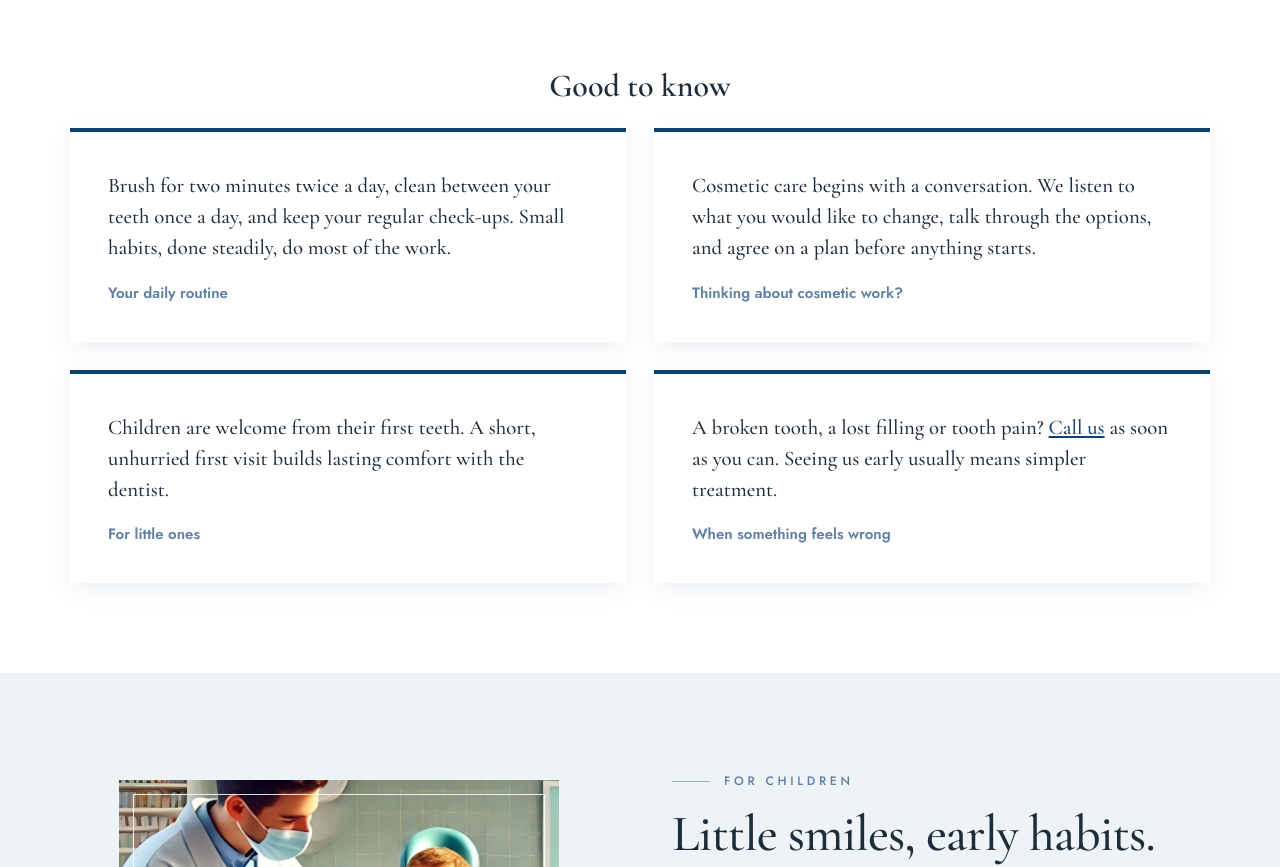
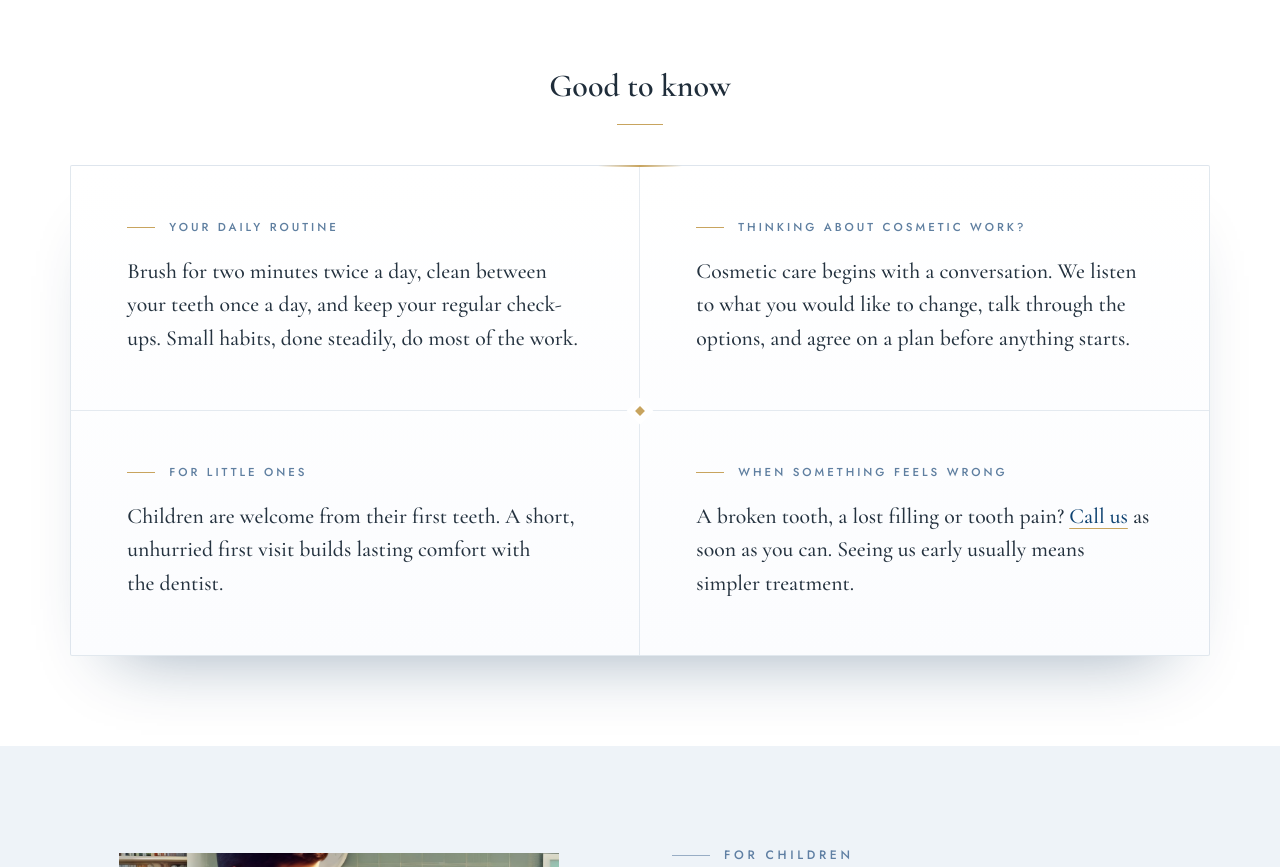
Before and after one commit to estarobi50/digitalculture-design-projects, a plain HTML site: page haworth/index.html in a window 1280 px wide. Shown: the part 7331-8198 px from the top of the page. Drawn offline with Linux system fonts and the light colour scheme.

Commit message:
Good to know: editorial panel with hairline grid, gold details, step labels; add DESIGN.md and gold tokens
Co-Authored-By: Claude Sonnet 5.5 <noreply@anthropic.com>
Claude-Session: https://claude.ai/code/session_01SgqbxrAoiYRBSQmimVVoX5

```diff
--- a/haworth/index.html
+++ b/haworth/index.html
@@ -58,6 +58,8 @@
   --slate: #7B9ABC;
   --slate-deep: #5F7FA3;
   --mist: #EEF3F8;
+  --gold: #C8A45E;
+  --gold-deep: #A07F3A;
   --line: #D6E0EB;
   --ink: #1F2D3A;
   --text: #3A4856;
@@ -848,6 +850,30 @@ h2 { letter-spacing: -.018em; }
 }
 @media (max-width: 520px) { .bene li { padding: 16px 16px 16px 22px; gap: 14px; border-radius: 18px 60px 60px 18px; } .bene .n { width: 44px; height: 44px; font-size: 1.3rem; } .bene h4 { font-size: 1.25rem; } }
 @media (prefers-reduced-motion: reduce) { .fp-card img { animation: none; } .bene li:hover { transform: none; } }
+
+/* good to know: editorial panel */
+.subhead-gold { margin-top: clamp(36px, 5vw, 56px); margin-bottom: clamp(26px, 3.4vw, 40px); }
+.subhead-gold::after { content: ""; display: block; width: 46px; height: 1px; background: #C8A45E; margin: 18px auto 0; }
+#articles { position: relative; gap: 0; grid-auto-rows: 1fr; background: linear-gradient(180deg, #fff 0%, #FBFCFE 100%); border: 1px solid rgba(14,66,113,.12); border-radius: 2px; box-shadow: 0 1px 0 #fff inset, 0 40px 70px -46px rgba(10,49,87,.45); }
+#articles::before { content: ""; position: absolute; left: 50%; top: -1px; width: 84px; height: 2px; transform: translateX(-50%); background: linear-gradient(90deg, rgba(200,164,94,0), #C8A45E, rgba(200,164,94,0)); }
+#articles::after { content: ""; position: absolute; left: 50%; top: 50%; width: 7px; height: 7px; background: #C8A45E; transform: translate(-50%, -50%) rotate(45deg); box-shadow: 0 0 0 6px #fff; z-index: 2; }
+#articles .tip { display: flex; flex-direction: column; justify-content: flex-start; gap: 18px; padding: clamp(34px, 4.2vw, 62px) clamp(28px, 4.4vw, 68px); background: transparent; border: 0; border-radius: 0; box-shadow: none; transform: none; transition: background .5s; }
+#articles .tip:hover { transform: none; box-shadow: none; background: rgba(238,243,248,.55); }
+#articles .tip:nth-child(odd) { border-right: 1px solid rgba(14,66,113,.1); }
+#articles .tip:nth-child(-n+2) { border-bottom: 1px solid rgba(14,66,113,.1); }
+#articles .tip figcaption { order: -1; display: flex; align-items: center; gap: 14px; font: 500 .72rem/1.5 var(--sans); letter-spacing: .26em; text-transform: uppercase; color: #5F7FA0; }
+#articles .tip figcaption::before { content: ""; width: 28px; height: 1px; background: #C8A45E; flex: none; }
+#articles .tip p { font: 500 clamp(1.3rem, 1.7vw, 1.55rem)/1.55 var(--serif); color: #24323F; text-wrap: pretty; }
+#articles .tip a { color: var(--navy); text-decoration: underline; text-decoration-color: #C8A45E; text-decoration-thickness: 1px; text-underline-offset: 5px; }
+#articles .tip a:hover { text-decoration-thickness: 2px; }
+@media (max-width: 760px) {
+  #articles { grid-auto-rows: auto; }
+  #articles::after { display: none; }
+  #articles .tip:nth-child(odd) { border-right: 0; }
+  #articles .tip:nth-child(-n+3) { border-bottom: 1px solid rgba(14,66,113,.1); }
+  #articles .tip { padding: 30px 24px; }
+  #articles .tip figcaption { letter-spacing: .18em; gap: 12px; }
+}
 </style>
 </head>
 <body>
@@ -1089,7 +1115,7 @@ h2 { letter-spacing: -.018em; }
         <figure class="quote greview"><div class="g-head"><span class="g-av" style="background:#B06000" aria-hidden="true">R</span><div class="g-who"><b>Roberta M.</b><span>Harrington Park, NJ</span></div></div><div class="g-stars" role="img" aria-label="5 out of 5 stars"></div><blockquote>It was my first time going to the dentist in a very long time, so I was, admittedly, very timid. But Dr. Lebel made me feel like I saw him just the other day.</blockquote></figure>
         <figure class="quote greview"><div class="g-head"><span class="g-av" style="background:#5F6368" aria-hidden="true">L</span><div class="g-who"><b>Liudmyla B.</b><span>New Milford, NJ</span></div></div><div class="g-stars" role="img" aria-label="5 out of 5 stars"></div><blockquote>My teeth have never felt better, and I am so grateful to finally have found such an excellent dentist.</blockquote></figure>
       </div>
-      <h3 class="subhead" id="art-h">Good to know</h3>
+      <h3 class="subhead subhead-gold" id="art-h">Good to know</h3>
       <div class="quotes" id="articles">
         <figure class="quote tip" data-r><p>Brush for two minutes twice a day, clean between your teeth once a day, and keep your regular check-ups. Small habits, done steadily, do most of the work.</p><figcaption>Your daily routine</figcaption></figure>
         <figure class="quote tip" data-r><p>Cosmetic care begins with a conversation. We listen to what you would like to change, talk through the options, and agree on a plan before anything starts.</p><figcaption>Thinking about cosmetic work?</figcaption></figure>
```
Also changed, not shown: 1 other file.
